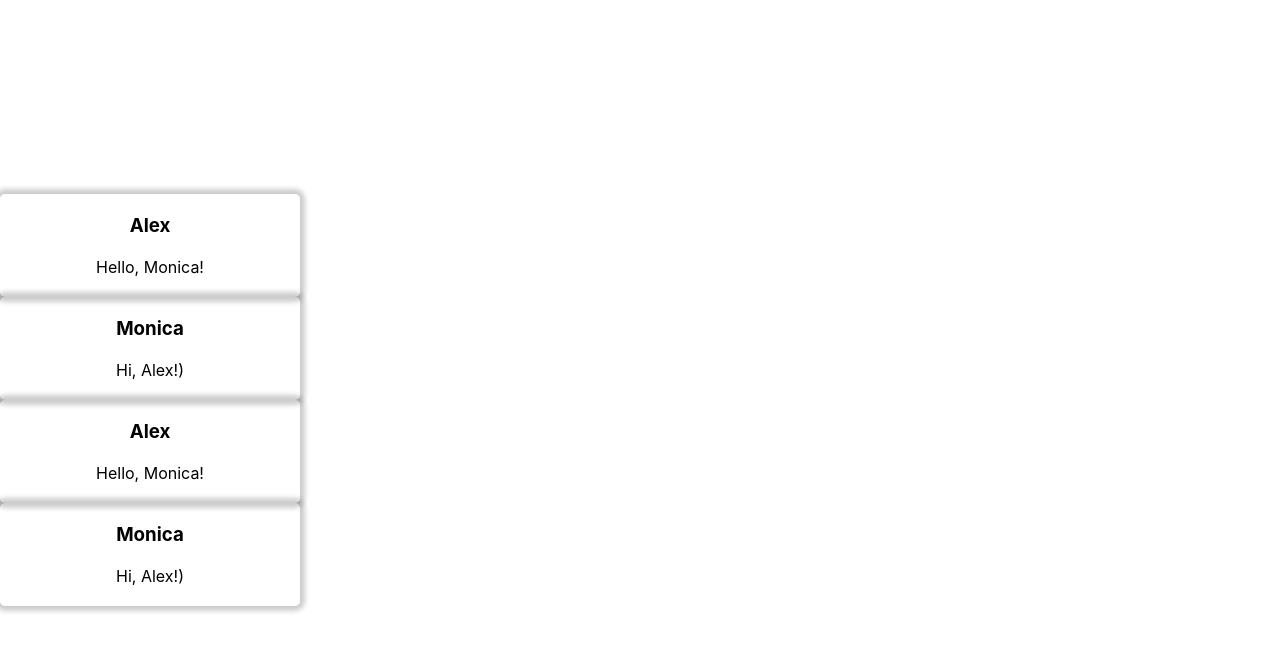
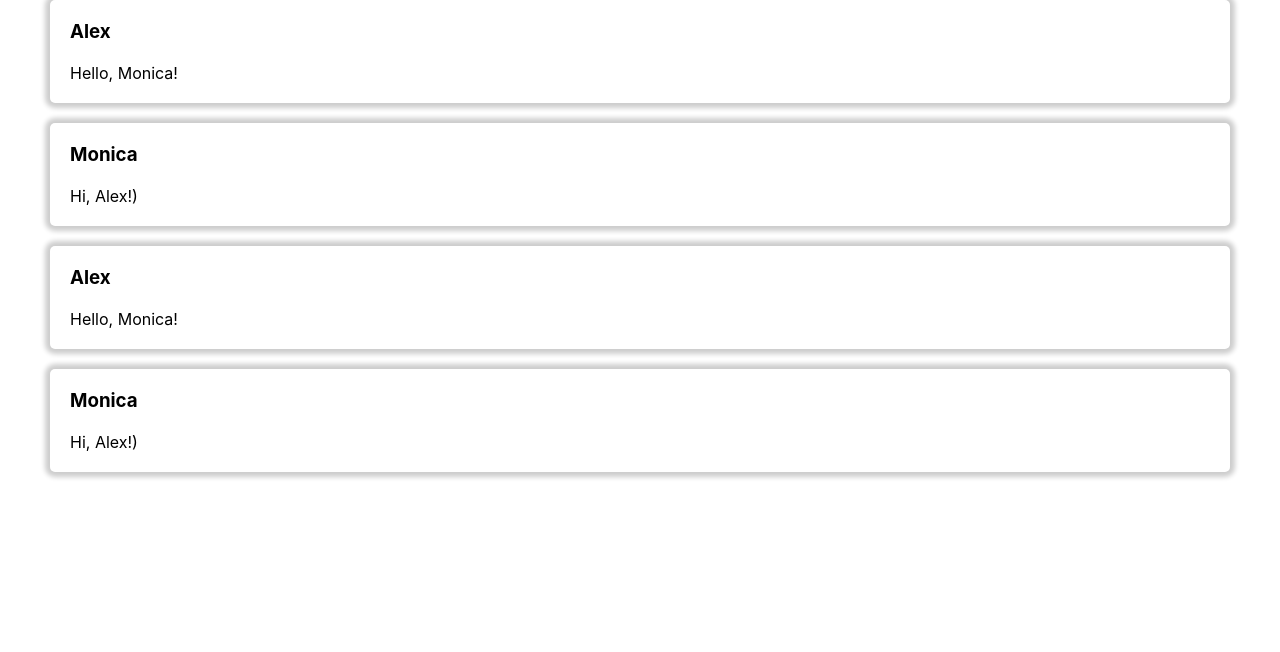
Before and after one commit to YaroslavBemov/bookface, a React (Create React App) app in the folder frontend/: page / in a window 1280 px wide. Shown: the top 652 px of the page. Built offline with nearby package versions, Linux system fonts and the light colour scheme.

Commit message:
fix styles

```diff
--- a/frontend/src/App.css
+++ b/frontend/src/App.css
@@ -6,43 +6,6 @@
 
 .App {
   height: 100vh;
-  display: flex;
-  align-items: center;
-  justify-content: center;
-  text-align: center;
+  padding-left: calc(50% - 590px);
+  padding-right: calc(50% - 590px);
 }
-
-.App-logo {
-  height: 40vmin;
-  pointer-events: none;
-}
-
-@media (prefers-reduced-motion: no-preference) {
-  .App-logo {
-    animation: App-logo-spin infinite 20s linear;
-  }
-}
-
-.App-header {
-  background-color: #282c34;
-  min-height: 100vh;
-  display: flex;
-  flex-direction: column;
-  align-items: center;
-  justify-content: center;
-  font-size: calc(10px + 2vmin);
-  color: white;
-}
-
-.App-link {
-  color: #61dafb;
-}
-
-@keyframes App-logo-spin {
-  from {
-    transform: rotate(0deg);
-  }
-  to {
-    transform: rotate(360deg);
-  }
-}
--- a/frontend/src/components/Message/message.module.css
+++ b/frontend/src/components/Message/message.module.css
@@ -1,7 +1,6 @@
 .message {
-    width: 300px;
-    max-height: 400px;
     padding: 20px;
+    margin-bottom: 20px;
     border-radius: 5px;
     box-shadow: 0 0 5px 5px rgba(0, 0, 0, 0.2);
 }
```
Also changed, not shown: 1 other file (tests, documents, lock files or other folders).
